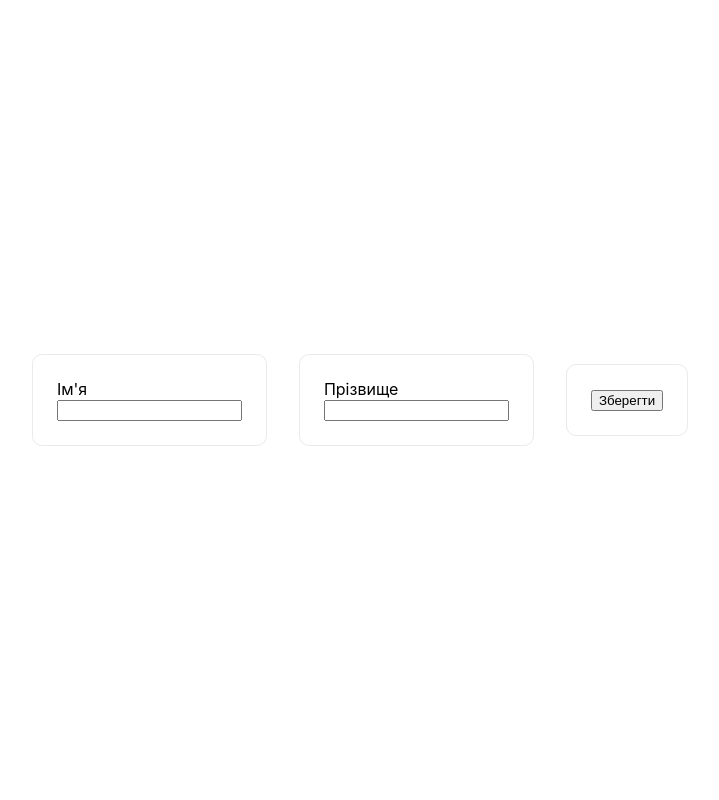
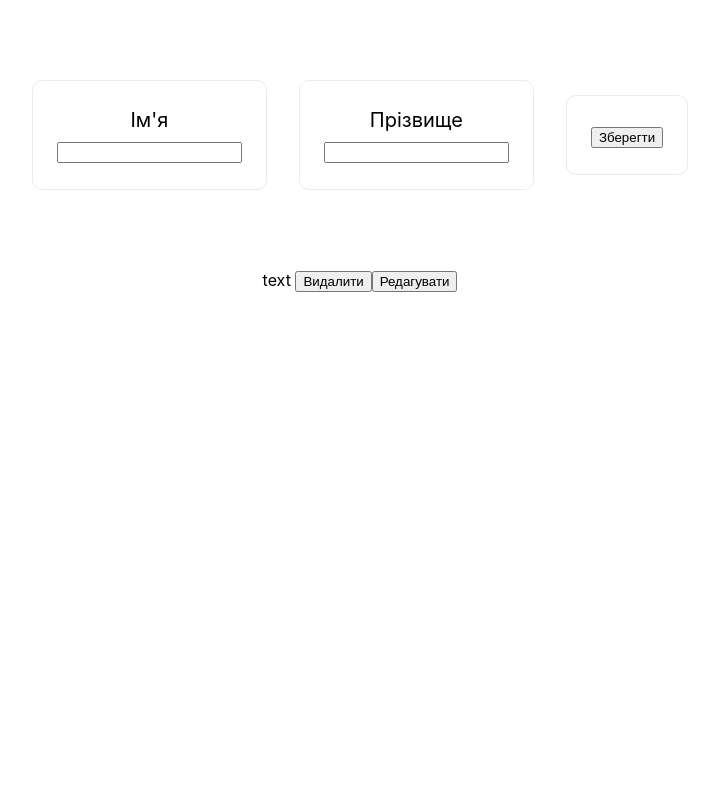
Before and after one commit to commanderz/demo_tasks, a Next.js app in the folder task1/: page / in a window 1280 px wide. Shown: the top 800 px of the page, without its empty margins (280-999 px from the left). Built offline with nearby package versions, Linux system fonts and the light colour scheme.

Commit message:
no message

```diff
--- /dev/null
+++ b/task1/components/UserRec.tsx
@@ -0,0 +1,18 @@
+import Link from "next/link";
+import styles from '../styles/Homde.module.css'
+
+export default function UserRec(x1: { text: string, href: string }) {
+    return (
+        <div>
+            {x1.text}
+            <Link href={x1.href}>
+                <button>Видалити</button>
+
+            </Link>
+            <Link href={x1.href}>
+                <button>Редагувати</button>
+            </Link>
+        </div>
+
+    )
+}
--- a/task1/pages/index.tsx
+++ b/task1/pages/index.tsx
@@ -1,10 +1,31 @@
 import type { NextPage } from 'next'
+import { useState } from 'react'
 import Head from 'next/head'
 import Image from 'next/image'
 import styles from '../styles/Home.module.css'
+import UserRec from '../components/UserRec'
+
+const Users: NextPage = () => {
+
+  const namez = useFormInput('');
+  const surnamez = useFormInput('');
 
 
-const Users: NextPage = () => {
+  function useFormInput(defVal: string) {
+    const [value, setValue] = useState(defVal);
+    function handleChange(e: any) {
+      setValue(e.target.value);
+    }
+    return {
+      value,
+      onChange: handleChange
+    };
+  }
+
+  function userAdd() {
+    console.log('userAdd: name=' + namez + ', surname=' + surnamez);
+  }
+
   return (
     <div className={styles.container}>
       <Head>
@@ -16,15 +37,20 @@ const Users: NextPage = () => {
       <main className={styles.main}>
         <div className={styles.grid}>
           <div className={styles.card}>
-            Ім'я <br /><input />
+            <p className={styles.description}>{`Ім'я`} <br /><input {...namez} /></p>
           </div>
           <div className={styles.card}>
-            Прізвище<br /> <input />
+            <p className={styles.description}> {`Прізвище`}<br /> <input {...surnamez} /></p>
           </div>
           <div className={styles.card}>
 
-            <button>Зберегти</button>
+            <p className={styles.description}><button onClick={userAdd}>Зберегти</button> </p>
           </div>
+        </div>
+
+
+        <div className={styles.main2} >
+          <UserRec text=' text ' href='testhref'></UserRec>
         </div>
       </main>
 
@@ -44,70 +70,5 @@ const Users: NextPage = () => {
   )
 }
 
-const Home: NextPage = () => {
-  return (
-    <div className={styles.container}>
-      <Head>
-        <title>Users</title>
-        <meta name="description" content="Generated by create next app" />
-        <link rel="icon" href="/favicon.ico" />
-      </Head>
-
-      <main className={styles.main}>
-        <h1 className={styles.title}>
-          Welcome to <a href="https://nextjs.org">Next.js!</a>
-        </h1>
-
-        <p className={styles.description}>
-          Get started by editing{' '}
-          <code className={styles.code}>pages/index.tsx</code>
-        </p>
-
-        <div className={styles.grid}>
-          <a href="https://nextjs.org/docs" className={styles.card}>
-            <h2>Documentation &rarr;</h2>
-            <p>Find in-depth information about Next.js features and API.</p>
-          </a>
-
-          <a href="https://nextjs.org/learn" className={styles.card}>
-            <h2>Learn &rarr;</h2>
-            <p>Learn about Next.js in an interactive course with quizzes!</p>
-          </a>
-
-          <a
-            href="https://github.com/vercel/next.js/tree/master/examples"
-            className={styles.card}
-          >
-            <h2>Examples &rarr;</h2>
-            <p>Discover and deploy boilerplate example Next.js projects.</p>
-          </a>
-
-          <a
-            href="https://vercel.com/new?utm_source=create-next-app&utm_medium=default-template&utm_campaign=create-next-app"
-            className={styles.card}
-          >
-            <h2>Deploy &rarr;</h2>
-            <p>
-              Instantly deploy your Next.js site to a public URL with Vercel.
-            </p>
-          </a>
-        </div>
-      </main>
-
-      <footer className={styles.footer}>
-        <a
-          href="https://vercel.com?utm_source=create-next-app&utm_medium=default-template&utm_campaign=create-next-app"
-          target="_blank"
-          rel="noopener noreferrer"
-        >
-          Powered by{' '}
-          <span className={styles.logo}>
-            <Image src="/490-crocodile.svg" alt="Crocodile Logo" width={72} height={72} />
-          </span>
-        </a>
-      </footer>
-    </div>
-  )
-}
 
 export default Users
--- a/task1/styles/Home.module.css
+++ b/task1/styles/Home.module.css
@@ -10,6 +10,15 @@
   flex-direction: column;
   justify-content: center;
   align-items: center;
+}
+
+.main2 {
+  min-height: 100vh;
+  padding: 4rem 0;
+  flex: 1;
+  display: flex;
+  flex-direction: column;
+
 }
 
 .footer {
```
